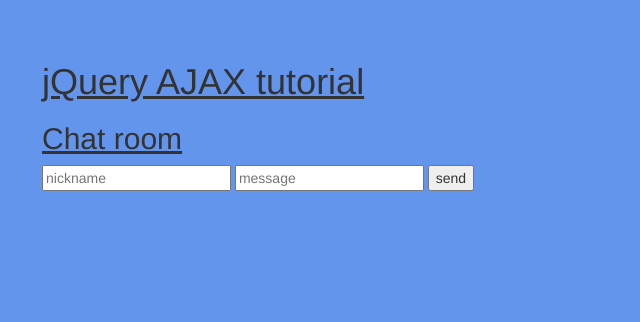
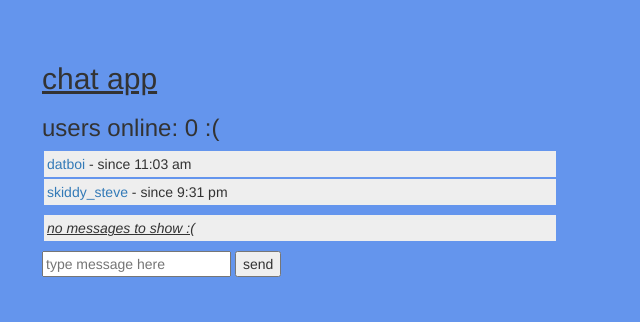
Before and after one commit to christianscott/messaging, a website: page app/src/index.jade in a window 1280 px wide. Shown: the whole page, without its empty margins (0-640 px from the left). Drawn offline with nearby package versions, Linux system fonts and the light colour scheme; files that its build step writes are made by us from their sources; no server answers; files whose address does not match are found by name.

Commit message:
DID SOME SHIT???

```diff
--- a/app/Gulpfile.js
+++ b/app/Gulpfile.js
@@ -29,6 +29,6 @@
   return gulp.src("src/*.jade")
         .pipe(jade())
         .pipe(gulp.dest("dist"))
-})
+});
 
 gulp.task('default', ['serve']);
--- a/app/package.json
+++ b/app/package.json
@@ -11,6 +11,7 @@
     "gulp": "~3.8.0",
     "gulp-jade": "^0.10",
     "gulp-sass": "^2.3.2",
+    "gulp-uglify": "^2.0.0",
     "sqlite3": "^3.1.4"
   },
   "dependencies": {
--- a/app/src/index.jade
+++ b/app/src/index.jade
@@ -2,21 +2,27 @@
 head
   meta(charset="utf-8")
   title Learn JS fam
-  link(href="https://maxcdn.bootstrapcdn.com/bootstrap/3.3.7/css/bootstrap.min.css", rel="stylesheet", integrity="sha384-BVYiiSIFeK1dGmJRAkycuHAHRg32OmUcww7on3RYdg4Va+PmSTsz/K68vbdEjh4u", crossorigin="anonymous")
+  link(href="https://maxcdn.bootstrapcdn.com/bootstrap/3.3.7/css/bootstrap.min.css", rel="stylesheet",
+       integrity="sha384-BVYiiSIFeK1dGmJRAkycuHAHRg32OmUcww7on3RYdg4Va+PmSTsz/K68vbdEjh4u", crossorigin="anonymous")
   link(rel="stylesheet", href="/style.css")
 body
-  h1 jQuery AJAX tutorial
+  .content-wrap
+    .sidebar
+      h2 chat app
+      h3 users online: 0 :(
+      ul.who-online
+        li <a onclick="mention(this.innerHTML);", href="#">datboi</a> - since 11:03 am
+        li <a onclick="mention(this.innerHTML);", href="#">skiddy_steve</a> - since 9:31 pm
 
-  h2 Chat room
+    .chat-window
+      .messages
+        ul#messages
+          li#no-messages <em>no messages to show :(</em>
 
-  ul#messages
+      form(action="").message-box
+        input(placeholder="type message here", autocomplete="off")#text-box
+        button.send send
 
-  p
-    input(type="text", id="name", placeholder="nickname")
-  p
-    input(type="text", id="message", placeholder="message")
-  button#add-message send
-
-  script(src="https://ajax.googleapis.com/ajax/libs/jquery/3.1.0/jquery.min.js")
-  script(src="https://cdnjs.cloudflare.com/ajax/libs/mustache.js/2.2.1/mustache.min.js")
-  script(src="script.js")
+  script(src="/socket.io/socket.io.js", charset="utf-8")
+  script(src="http://code.jquery.com/jquery-1.11.1.js")
+  script(src="/main.js")
```
